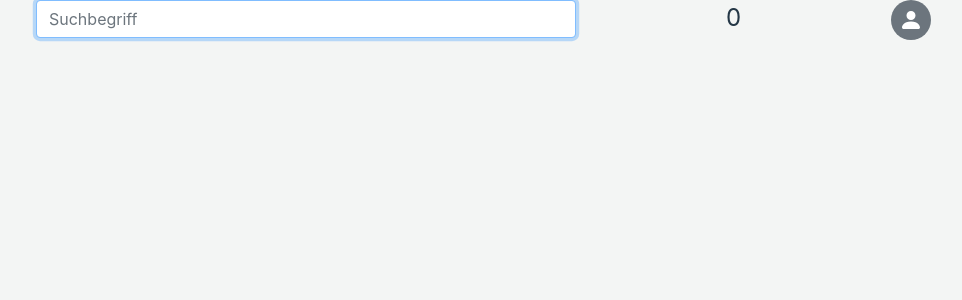
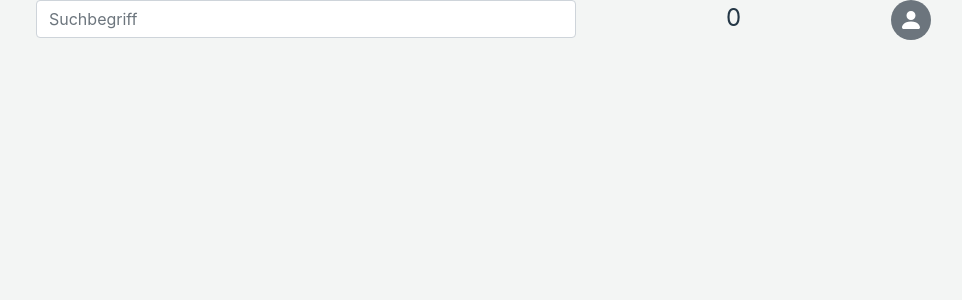
Before and after one commit to MarcProe/dididrinkit, a Nuxt app: page / in a window 1280 px wide. Shown: the top 300 px of the page, without its empty margins (49-1011 px from the left). Built offline with nearby package versions, Linux system fonts and the light colour scheme.

Commit message:
feat: move top bar to component (1)

```diff
--- a/components/BeerList.vue
+++ b/components/BeerList.vue
@@ -1,6 +1,6 @@
 <template>
   <b-list-group id="beerlist">
-    <b-container v-for="b in beers" :key="b.id" fluid>
+    <b-container v-for="b in $store.state.filtered" :key="b.id" fluid>
       <b-row>
         <b-col cols="3">
           <b-img-lazy
@@ -34,12 +34,6 @@
 
 <script>
 export default {
-  props: {
-    beers: {
-      type: Array,
-      default: null,
-    },
-  },
   data() {
     return {
       fracs: {
--- /dev/null
+++ b/components/TopBar.vue
@@ -0,0 +1,62 @@
+<template>
+  <b-container>
+    <b-row>
+      <b-col cols="6">
+        <b-form-input
+          ref="search"
+          v-model="text"
+          placeholder="Suchbegriff"
+          :formatter="sanitizeInput"
+          @input="beerinput"
+        />
+      </b-col>
+      <b-col cols="3" class="text-center" style="font-size: x-large">{{
+        shown
+      }}</b-col>
+      <b-col cols="3">
+        <b-avatar :src="avatar" fluid button @click="sync"> </b-avatar
+      ></b-col>
+    </b-row>
+  </b-container>
+</template>
+
+ <script>
+// import _ from 'lodash'
+export default {
+  data() {
+    return {
+      text: '',
+      shown: 0, // TODO
+    }
+  },
+  computed: {
+    avatar() {
+      return this.$store.state.user && this.$store.state.user.user_avatar
+        ? this.$store.state.user.user_avatar
+        : null
+    },
+  },
+  methods: {
+    beerinput(text) {
+      this.$store.commit('set_text', text)
+      this.$store.dispatch('filterList')
+    },
+    focusSearch() {
+      this.$refs.search.focus()
+    },
+    sync() {
+      localStorage.removeItem('beers')
+      localStorage.removeItem('user')
+      localStorage.removeItem('meta')
+      window.location.href = '/authredir'
+    },
+    sanitizeInput(value) {
+      return value
+        .toLowerCase()
+        .replaceAll('ä', 'a')
+        .replaceAll('ö', 'o')
+        .replaceAll('ü', 'u')
+    },
+  },
+}
+</script>
--- a/pages/index.vue
+++ b/pages/index.vue
@@ -1,47 +1,21 @@
 <template>
   <div>
-    <b-container>
-      <b-row>
-        <b-col cols="6">
-          <b-form-input
-            ref="search"
-            v-model="text"
-            placeholder="Suchbegriff"
-            :formatter="sanitizeInput"
-            @input="beerinput"
-          />
-        </b-col>
-        <b-col cols="3" class="text-center" style="font-size: x-large">{{
-          shown
-        }}</b-col>
-        <b-col cols="3">
-          <b-avatar :src="avatar" fluid button @click="sync"> </b-avatar
-        ></b-col>
-      </b-row>
-    </b-container>
-    <BeerList :beers="beers" />
+    <TopBar />
+    <BeerList />
   </div>
 </template>
 
 <script>
-import _ from 'lodash'
 export default {
   data() {
     return {
       beers: [],
       shown: 0,
-      text: '',
     }
   },
-  computed: {
-    avatar() {
-      return this.$store.state.user && this.$store.state.user.user_avatar
-        ? this.$store.state.user.user_avatar
-        : null
-    },
-  },
+
   mounted() {
-    this.focusSearch()
+    // TODO: this.focusSearch()
 
     this.$store.commit('set_beers', JSON.parse(localStorage.getItem('beers')))
     this.$store.commit('set_user', JSON.parse(localStorage.getItem('user')))
@@ -84,34 +58,6 @@ export default {
       }
     } else this.shown = this.$store.state.beers.length
   },
-  methods: {
-    sanitizeInput(value) {
-      return value
-        .toLowerCase()
-        .replaceAll('ä', 'a')
-        .replaceAll('ö', 'o')
-        .replaceAll('ü', 'u')
-    },
-    beerinput(text) {
-      if (text.length > 1) {
-        this.beers = _.filter(this.$store.state.beers, (o) => {
-          return o.slug.includes(text)
-        })
-        this.shown = this.beers.length
-      } else {
-        this.beers = []
-        this.shown = this.$store.state.beers.length
-      }
-    },
-    focusSearch() {
-      this.$refs.search.focus()
-    },
-    sync() {
-      localStorage.removeItem('beers')
-      localStorage.removeItem('user')
-      localStorage.removeItem('meta')
-      window.location.href = '/authredir'
-    },
-  },
+  methods: {},
 }
 </script>
--- a/store/index.js
+++ b/store/index.js
@@ -1,6 +1,9 @@
+import _ from 'lodash'
 export const state = () => ({
   access_token: null,
   beers: null,
+  filtered: [],
+  text: '',
   user: null,
   error: null,
   meta: null,
@@ -12,6 +15,9 @@ export const mutations = {
   },
   set_beers(state, beers) {
     state.beers = beers
+  },
+  set_text(state, text) {
+    state.text = text
   },
   set_user(state, user) {
     state.user = user
@@ -31,6 +37,12 @@ export const getters = {
   get_beers(state) {
     return state.beers
   },
+  get_filtered(state) {
+    return state.filtered
+  },
+  get_text(state) {
+    return state.text
+  },
   get_user(state) {
     return state.user
   },
@@ -43,6 +55,19 @@ export const getters = {
 }
 
 export const actions = {
+  filterList({ commit, getters }) {
+    const text = getters.get_text
+    if (text.length > 1) {
+      const filtered = _.filter(this.$store.state.beers, (o) => {
+        return o.slug.includes(text)
+      })
+      commit('set_filtered', filtered)
+      // TODO: this.shown = this.beers.length
+    } else {
+      commit('set_filtered', [])
+      // TODO: this.shown = this.$store.state.beers.length
+    }
+  },
   async getUserInfo({ commit, getters }) {
     const url = `https://api.untappd.com/v4/user/info/?access_token=${getters.get_access_token}&compact=true`
     let e = null
```
